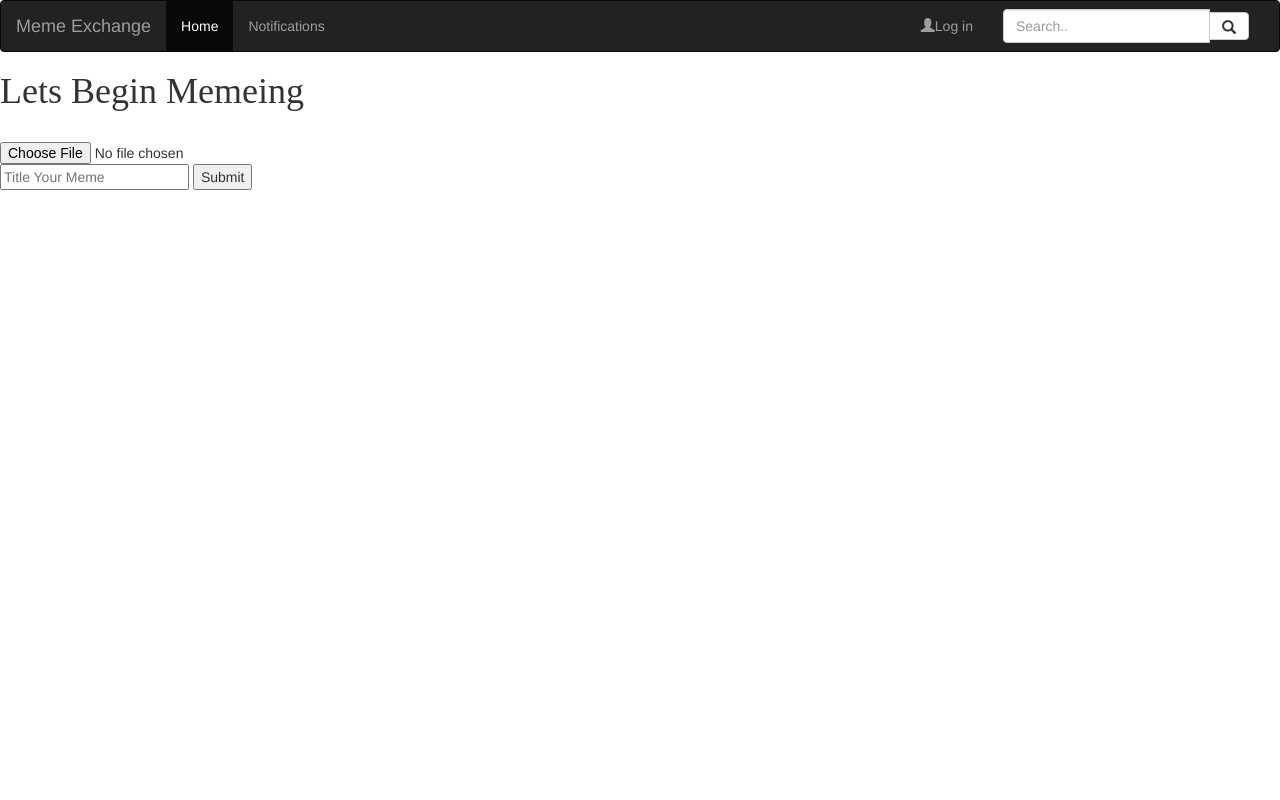
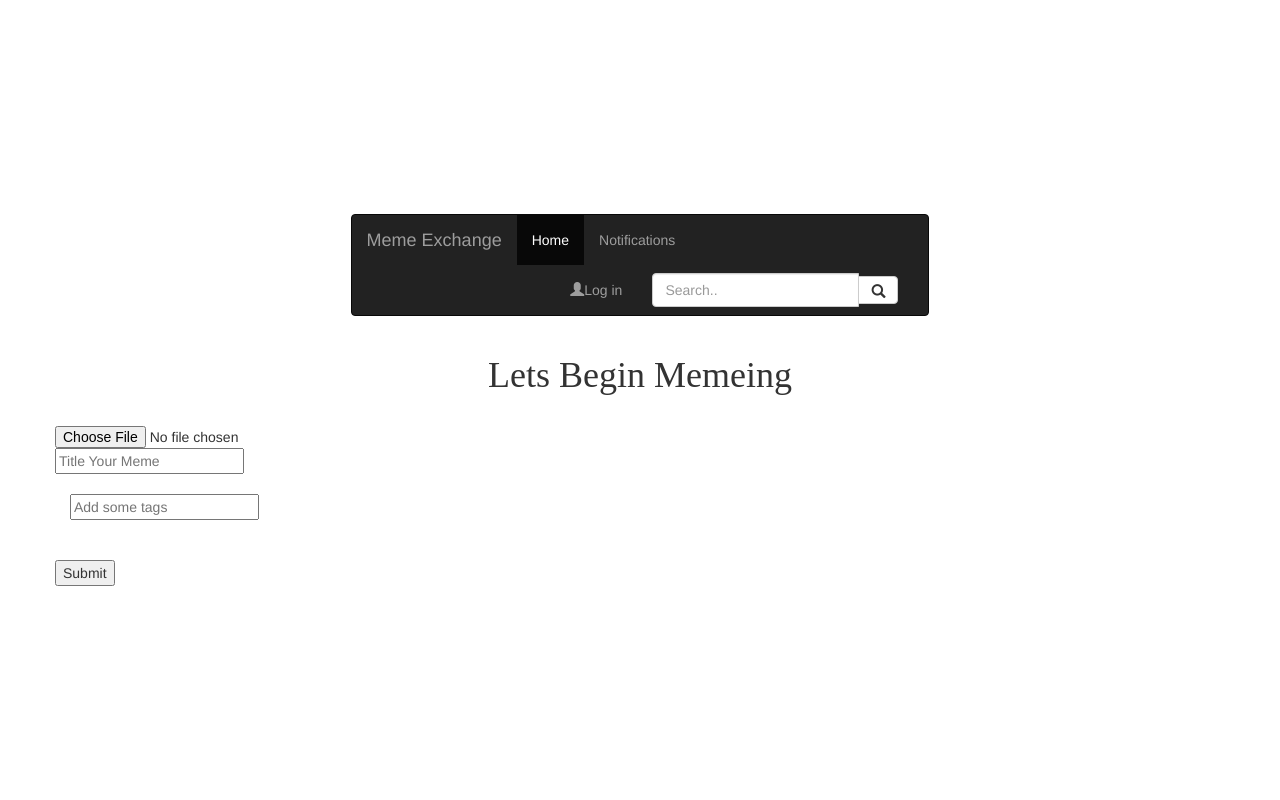
Before and after one commit to abyssofsnow/Meme-Exchange-Webapp, a Flask app: template templates/memeUpload.html in a window 1280 px wide. Run offline with Flask 2, Linux system fonts and the light colour scheme; the template is opened without the code that fills it, so the values that code supplies are empty; some libraries are stand-ins or nearby versions.

Commit message:
Update memeUpload.html

```diff
--- a/templates/memeUpload.html
+++ b/templates/memeUpload.html
@@ -1,7 +1,27 @@
 <html>
 	<head>
 		<meta charset="utf-8" />
+		<meta http-equiv="X-UA-Compatible" content="IE=edge,chrome=1">
+	  <meta name="viewport" content="width=device-width, initial-scale=1">
+	  <link href="test.css" rel="stylesheet" type="text/css">
+
+	  <base href="https://www.jqueryscript.net/demo/Tiny-Text-Field-Based-Tags-Input-Plugin-For-jQuery-Tagify/">
+
 		<title>Meme Upload</title>
+		<style media="screen">
+			body{
+				display: flex;
+				min-height: 100vh;
+				width: 100%;
+				padding: 0;
+				margin: 0;
+				align-items: center;
+				justify-content: center;
+				flex-direction: column;
+				background-color: whitesmoke;
+			}
+		</style>
+
 	</head>
 
 	<body>
@@ -18,10 +38,22 @@
 		<section align="left">
 			<input type="file" id="meme" name="fileUpload" accept="image/*"/>
 			<input type="text" id="memeTitle" placeholder="Title Your Meme">
+			<br/><br/>
+
+			<div class="container">
+		    <input name='tags' id="memeTags" placeholder='Add some tags'>
+		  </div>
+
+			<br/><br/>
 			<button onclick="saveMeme()" id="submit">Submit</button>
 		</section>
 	</body>
 
+	<script src="//code.jquery.com/jquery-1.12.4.min.js"></script>
+  <script src="jQuery.tagify.js"></script>
+  <script>
+    $('[name=tags]').tagify();
+  </script>
 
 	<script>
 
@@ -31,12 +63,13 @@
 		function saveMeme(){
 			// Get title and picture of meme.
 			var memeTitle = document.getElementById('memeTitle').value;
+			var memeTags = document.getElementsByName('tags').value;
 			var picture = document.getElementById('meme').files[0];
 
-			//Create the JSON version.
-            var jsonMemeInfo = JSON.stringify({"title": memeTitle, "filename": picture.name, "contentType": picture.type});
+	//Create the JSON version (requested with memetags)
+      	var jsonMemeInfo = JSON.stringify({"title": memeTitle, "filename": picture.name, "tags": memeTags, "contentType": picture.type});
 
-			//Send POST request to save the meme in data store.
+	//Send POST request to save the meme in data store.
             var request = createXmlHttp();
             request.responseType = "json";
             request.open("PUT", "/meme/save-meme", true)
```
